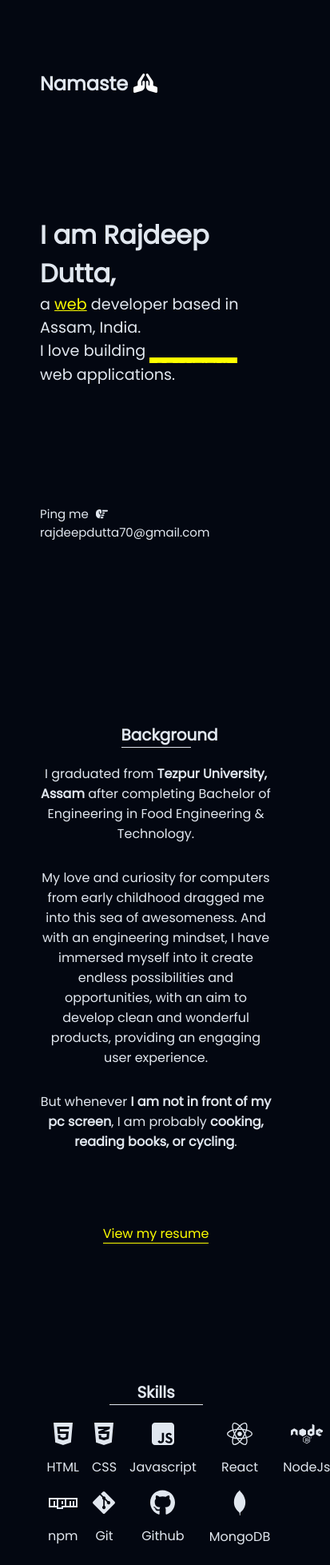
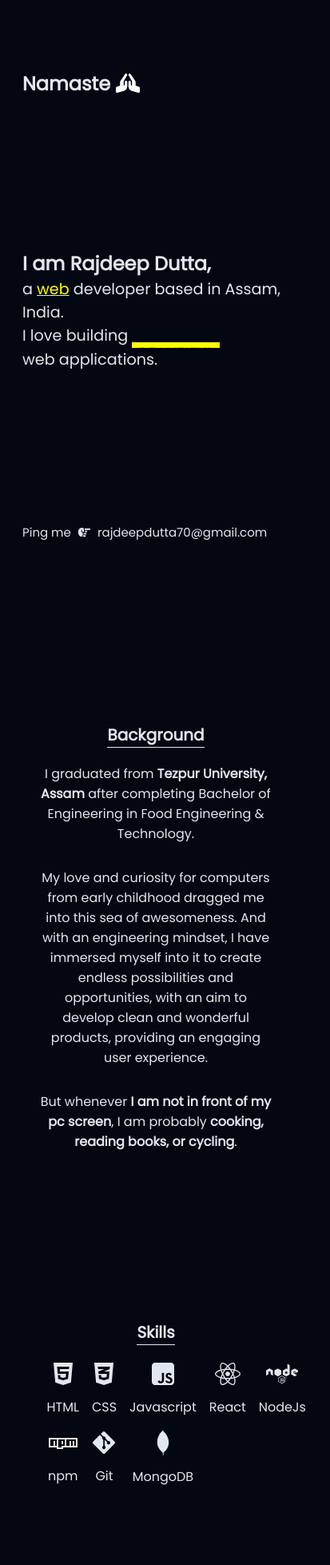
Before and after one commit to rajdeepX/portfolio, a React (Vite) app: page / in a window 390 px wide. Shown: the part 40-1997 px from the top of the page at 80% size, 413 px wide, since content can reach past the window. Built offline with nearby package versions, Linux system fonts and the light colour scheme.

Commit message:
Responsive css edit and minor changes

```diff
--- a/src/App.css
+++ b/src/App.css
@@ -123,7 +123,7 @@ h3 {
 /* background */
 
 .background-container {
-  margin-bottom: 150px;
+  margin-bottom: 100px;
   /* height: 60vh; */
   display: flex;
 }
@@ -333,7 +333,11 @@ footer .footer-links a:hover {
     margin-bottom: 100px;
     display: flex;
     align-items: center;
-    padding: 0 50px;
+    padding: 0 28px;
+  }
+
+  .intro-detail-container h1 {
+    font-size: 1.5rem;
   }
   .background-container {
     display: flex;
@@ -347,6 +351,8 @@ footer .footer-links a:hover {
   .background-container h3 {
     margin-bottom: 20px;
     border-bottom: 1px solid #e1e7ef;
+    text-align: center;
+    width: fit-content;
   }
 
   .background-detail-container {
@@ -366,6 +372,7 @@ footer .footer-links a:hover {
     margin-bottom: 20px;
     border-bottom: 1px solid #e1e7ef;
     text-align: center;
+    width: fit-content;
   }
 
   .project-container {
@@ -391,6 +398,8 @@ footer .footer-links a:hover {
 
   .project-info h4 {
     border-bottom: 1px solid #e1e7ef;
+    width: fit-content;
+    margin: 10px auto 20px auto;
   }
   .project-info .tool-req {
     width: 100%;
--- a/src/App.jsx
+++ b/src/App.jsx
@@ -53,7 +53,9 @@ const App = () => {
               Ping me{" "}
               <FontAwesomeIcon className="point" icon={faHandPointRight} />{" "}
               <span>
-                <a href="#">rajdeepdutta70@gmail.com</a>
+                <a target="blank" href="mailto:rajdeepdutta70@gmail.com">
+                  rajdeepdutta70@gmail.com
+                </a>
               </span>
             </p>
           </div>
@@ -73,7 +75,7 @@ const App = () => {
             <p className="bg-details">
               My love and curiosity for computers from early childhood dragged
               me into this sea of awesomeness. And with an engineering mindset,
-              I have immersed myself into it create endless possibilities and
+              I have immersed myself into it to create endless possibilities and
               opportunities, with an aim to develop clean and wonderful
               products, providing an engaging user experience.
             </p>
@@ -81,9 +83,9 @@ const App = () => {
               But whenever <span>I am not in front of my pc screen</span>, I am
               probably <span>cooking, reading books, or cycling</span>.
             </p>
-            <a className="resume-link" href="#">
+            {/* <a className="resume-link" href="#">
               View my resume
-            </a>
+            </a> */}
           </div>
         </div>
 
@@ -121,10 +123,10 @@ const App = () => {
               <FontAwesomeIcon className="skill-icon" icon={faGitAlt} />
               <p>Git</p>
             </div>
-            <div className="icon-container">
+            {/* <div className="icon-container">
               <FontAwesomeIcon className="skill-icon" icon={faGithub} />
               <p>Github</p>
-            </div>
+            </div> */}
             <div className="icon-container">
               <svg
                 className="mongo"
@@ -147,7 +149,7 @@ const App = () => {
           <div className="project-detail-container">
             <div className="project-detail">
               <div className="project-info">
-                <h4>bookInn</h4>
+                <h4>BookInn</h4>
                 <div className="tool-req">
                   <p>Javascript</p>
                   <p>React</p>
@@ -173,7 +175,10 @@ const App = () => {
                 </a>
               </div>
               <div className="project-img-container">
-                <a href="https://react-bookinn-application.netlify.app/">
+                <a
+                  target="blank"
+                  href="https://react-bookinn-application.netlify.app/"
+                >
                   <img src="/images/bookInn.png" alt="ss" />
                 </a>
               </div>
@@ -247,7 +252,10 @@ const App = () => {
                 <img src="/images/test-image.jpg" alt="ss" />
               </div>
             </div> */}
-            <a href="#" className="other-project">
+            <a
+              href="https://github.com/rajdeepX?tab=repositories"
+              className="other-project"
+            >
               Check my other projects on github.
             </a>
           </div>
@@ -273,16 +281,27 @@ const App = () => {
             about how awesome they are! We can code while we eat our spiced up
             chicken!
           </p>
-          <a href="mailto:rajdeepdutta70@gmail.com" className="contact-btn">
+          <a
+            href="mailto:rajdeepdutta70@gmail.com"
+            className="contact-btn"
+            target="blank"
+          >
             Contact Me
           </a>
         </div>
       </main>
       <footer>
         <div className="footer-links">
-          <a href="mailto:rajdeepdutta70@gmail.com">Email</a>
-          <a href="https://github.com/rajdeepX">Github</a>
-          <a href="https://www.linkedin.com/in/rajdeep-dutta-5b870115b/">
+          <a href="mailto:rajdeepdutta70@gmail.com" target="blank">
+            Email
+          </a>
+          <a href="https://github.com/rajdeepX" target="blank">
+            Github
+          </a>
+          <a
+            href="https://www.linkedin.com/in/rajdeep-dutta-5b870115b/"
+            target="blank"
+          >
             LinkedIn
           </a>
         </div>
```
